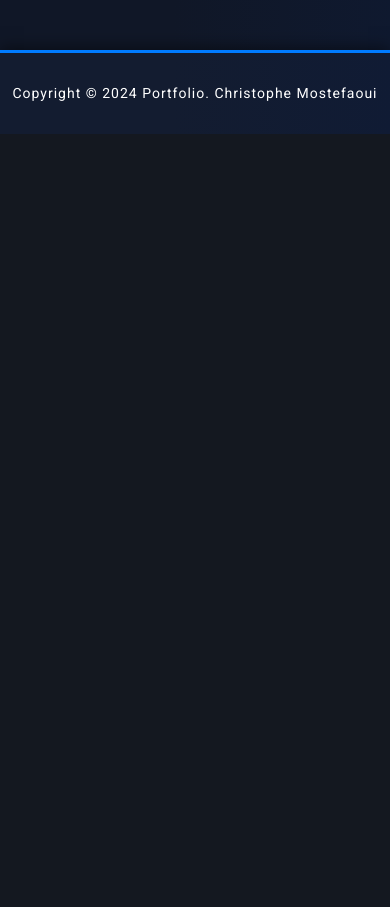
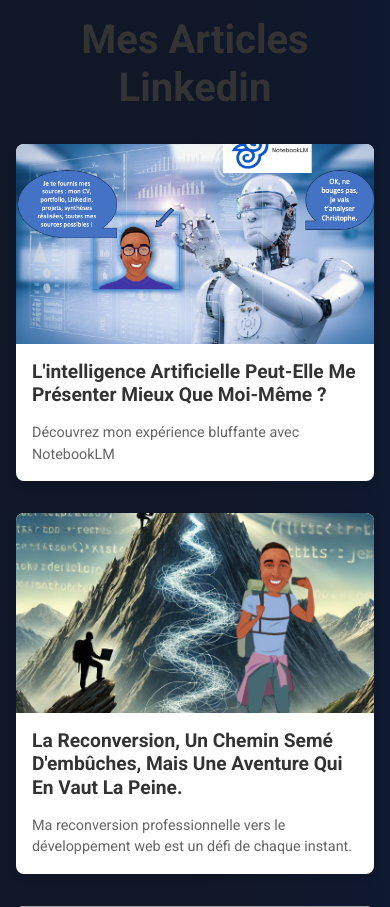
Before and after one commit to krismos64/Portfolio, a PHP site: page / in a window 390 px wide. Shown: the part 1654-2561 px from the top of the page. Before the commit the page ends 1788 px from the top, so only its background shows below. Run offline with PHP 8.4, Linux system fonts and the light colour scheme; some libraries are stand-ins or nearby versions; grey boxes are pictures that could not be loaded.

Commit message:
Blog creation

```diff
--- a/assets/css/style.css
+++ b/assets/css/style.css
@@ -2001,3 +2001,83 @@
   display: flex;
   flex-direction: column;
 }
+/* Style général de la section blog */
+#blog {
+  max-width: 1200px;
+  margin: 0 auto;
+  padding: 2rem;
+}
+
+#blog h2 {
+  text-align: center;
+  margin-bottom: 2rem;
+  font-size: 2.5rem;
+  color: #333;
+}
+
+/* Grille pour les vignettes de blog */
+.blog-grid {
+  display: grid;
+  grid-template-columns: repeat(auto-fit, minmax(250px, 1fr));
+  gap: 2rem;
+}
+
+/* Style des vignettes */
+.blog-card {
+  background: #fff;
+  border-radius: 8px;
+  box-shadow: 0 4px 6px rgba(0, 0, 0, 0.1);
+  overflow: hidden;
+  transition: transform 0.3s ease;
+}
+
+.blog-card:hover {
+  transform: translateY(-5px);
+}
+
+/* Style des images */
+.blog-image {
+  width: 100%;
+  height: 200px;
+  object-fit: cover;
+}
+
+/* Style des titres */
+.blog-card h3 {
+  font-size: 1.2rem;
+  margin: 1rem;
+}
+
+.blog-card h3 a {
+  color: #333;
+  text-decoration: none;
+}
+
+.blog-card h3 a:hover {
+  color: #0077b5; /* Couleur LinkedIn */
+}
+
+/* Style des extraits */
+.blog-excerpt {
+  font-size: 0.9rem;
+  color: #666;
+  margin: 0 1rem 1rem;
+  line-height: 1.5;
+}
+
+/* Media queries pour la responsivité */
+@media (max-width: 768px) {
+  .blog-grid {
+    grid-template-columns: repeat(auto-fit, minmax(200px, 1fr));
+  }
+}
+
+@media (max-width: 480px) {
+  #blog {
+    padding: 1rem;
+  }
+
+  .blog-grid {
+    grid-template-columns: 1fr;
+  }
+}
--- a/index.html
+++ b/index.html
@@ -213,6 +213,99 @@
         </div>
       </div>
       <!-- cv_banner_wrapper end -->
+
+      <section id="blog">
+        <h2>Mes articles Linkedin</h2>
+        <div class="blog-grid">
+          <!-- Vignette 1 -->
+          <article class="blog-card">
+            <img
+              src="/assets/images/IA-moi.png"
+              alt="Christophe parlant à une IA"
+              class="blog-image"
+            />
+            <h3>
+              <a
+                href="https://www.linkedin.com/pulse/lintelligence-artificielle-peut-elle-me-pr%C3%A9senter-mieux-mostefaoui-zl0yf/?trackingId=LHWgi4I%2F4KG9g52nSgjnNQ%3D%3D"
+                >L'intelligence artificielle peut-elle me présenter mieux que
+                moi-même ?</a
+              >
+            </h3>
+            <p class="blog-excerpt">
+              Découvrez mon expérience bluffante avec NotebookLM
+            </p>
+          </article>
+
+          <!-- Vignette 2 -->
+          <article class="blog-card">
+            <img
+              src="/assets/images/montagne.jpeg"
+              alt="Christophe prêt à gravir une montagne"
+              class="blog-image"
+            />
+            <h3>
+              <a
+                href="https://www.linkedin.com/pulse/la-reconversion-un-chemin-sem%C3%A9-demb%C3%BBches-mais-une-qui-mostefaoui-rxref/?trackingId=mNPM4pW%2FX%2FibzpDzlQKOyQ%3D%3D"
+                >La reconversion, un chemin semé d'embûches, mais une aventure
+                qui en vaut la peine.
+              </a>
+            </h3>
+            <p class="blog-excerpt">
+              Ma reconversion professionnelle vers le développement web est un
+              défi de chaque instant.
+            </p>
+          </article>
+
+          <!-- Vignette 3 -->
+          <article class="blog-card">
+            <img
+              src="/api/placeholder/300/200"
+              alt="Image d'aperçu de l'article 3"
+              class="blog-image"
+            />
+            <h3>
+              <a href="URL_DE_VOTRE_ARTICLE_LINKEDIN_3">Titre de l'article 3</a>
+            </h3>
+            <p class="blog-excerpt">
+              Brève description de l'article 3. Quelques mots pour donner envie
+              d'en savoir plus.
+            </p>
+          </article>
+
+          <!-- Vignette 4 -->
+          <article class="blog-card">
+            <img
+              src="/api/placeholder/300/200"
+              alt="Image d'aperçu de l'article 4"
+              class="blog-image"
+            />
+            <h3>
+              <a href="URL_DE_VOTRE_ARTICLE_LINKEDIN_4">Titre de l'article 4</a>
+            </h3>
+            <p class="blog-excerpt">
+              Brève description de l'article 4. Un résumé concis pour piquer la
+              curiosité du lecteur.
+            </p>
+          </article>
+
+          <!-- Vignette 5 (sans lien vers LinkedIn) -->
+          <article class="blog-card">
+            <img
+              src="/api/placeholder/300/200"
+              alt="Image d'aperçu de l'article 5"
+              class="blog-image"
+            />
+            <h3>Titre de l'article 5</h3>
+            <p class="blog-excerpt">
+              Brève description de l'article 5. Cette vignette peut être
+              utilisée pour un contenu local ou un appel à l'action.
+            </p>
+          </article>
+        </div>
+      </section>
+
+      Version 2 of 2
+
       <!-- Footer Section Start -->
       <div class="cv_footer_wrapper">
         <div class="container">
```
Also changed, not shown: assets/images/IA-moi.png (added), assets/images/montagne.jpeg (added).
